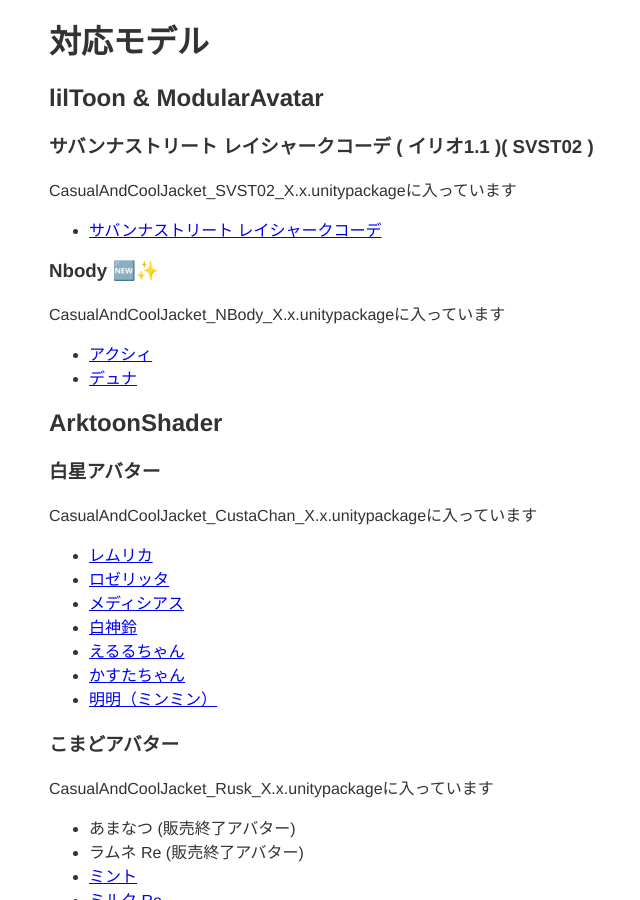
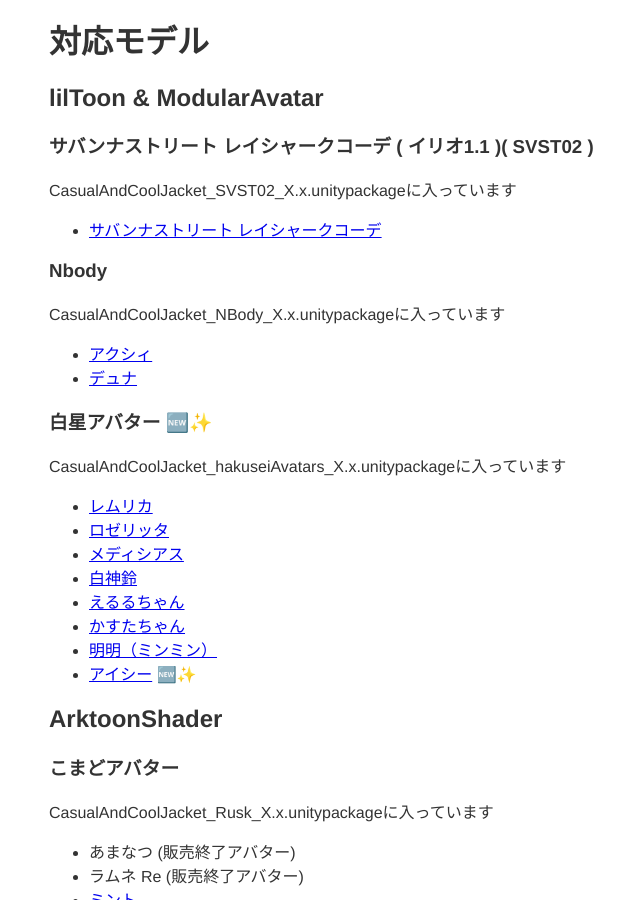
Before and after one commit to KLJP01/CasualAndCoolJacketManual, a Jekyll site: the page built from getting-started.md, in a window 1280 px wide and 900 px high, scrolled down 1595 px. Shown: the whole window, without its empty margins (1-641 px from the left). Built offline with Jekyll 4.4.1, drawn with Linux system fonts in a browser that asks for light colours; some of the changed text lies outside the part shown.

Commit message:
:memo: update

```diff
--- a/getting-started.md
+++ b/getting-started.md
@@ -31,8 +31,8 @@ lilToon版はModularAvatarを利用し,アバターにD&Dするだけで着せ
  - ジャケット(Short Sleeve ver.) : △1,560
  - ジャケット(Long Sleeve ver.) : △1,944
 
-## 【Nbody】アクシィ(A9c)🆕✨
-## 【Nbody】デュナ(D7)🆕✨
+## 【Nbody】アクシィ(A9c)
+## 【Nbody】デュナ(D7)
  - マフラー : △ 554
  - ジャケット(Short Sleeve ver.) : △1,752
  - ジャケット(Long Sleeve ver.) : △1,944
@@ -63,14 +63,13 @@ lilToon版はModularAvatarを利用し,アバターにD&Dするだけで着せ
 CasualAndCoolJacket_SVST02_X.x.unitypackageに入っています
 - [ サバンナストリート レイシャークコーデ ]( https://avatarchan.booth.pm/items/3964062 )
 
-### Nbody 🆕✨
+### Nbody
 CasualAndCoolJacket_NBody_X.x.unitypackageに入っています
  - [ アクシィ ]( https://mutachannel.booth.pm/items/4654274 )
  - [ デュナ ]( https://mutachannel.booth.pm/items/4654302 )
 
-## ArktoonShader
-### 白星アバター
-CasualAndCoolJacket_CustaChan_X.x.unitypackageに入っています
+### 白星アバター 🆕✨
+CasualAndCoolJacket_hakuseiAvatars_X.x.unitypackageに入っています
 - [ レムリカ ]( https://hakusei-avatar.booth.pm/items/1323709 )
 - [ ロゼリッタ ]( https://hakusei-avatar.booth.pm/items/3186170 )
 - [ メディシアス ]( https://hakusei-avatar.booth.pm/items/1995172 )
@@ -78,7 +77,9 @@ CasualAndCoolJacket_CustaChan_X.x.unitypackageに入っています
 - [ えるるちゃん ]( https://hakusei-avatar.booth.pm/items/2486319 )
 - [ かすたちゃん ]( https://hakusei-avatar.booth.pm/items/1795010 )
 - [ 明明（ミンミン） ]( https://hakusei-avatar.booth.pm/items/3695081 )
+- [ アイシー]( https://hakusei-avatar.booth.pm/items/4483855 ) 🆕✨
 
+## ArktoonShader
 ### こまどアバター
 CasualAndCoolJacket_Rusk_X.x.unitypackageに入っています
 - あまなつ (販売終了アバター)
@@ -128,7 +129,7 @@ ModularAvatar対応版衣装はModularAvatarをご利用ください.
   3. "**SVST02_05_VRC_Light**"をHierachyにD&D
   4. KL_SHOP > CasualAndCoolJacket > Prefab > SVST02 内にある"**jacketSet_SVST02_MA**"を"SVST02_05_VRC_Light"に直接D&D
 
-*アクシィ・デュナ(Nbody)の場合* 🆕✨
+*アクシィ・デュナ(Nbody)の場合*
 
   1. [Modular Avatar]( https://modular-avatar.nadena.dev/ja/ )の最新版をインストールしていない場合はインストールをして下さい.
   2. **OtherData_lilToon**内に[lilToon]( https://booth.pm/ja/items/3087170 )Shaderをインポートしてください.
```
Also changed, not shown: other parts of getting-started.md (+1 -1 lines), history.md (+2 -0 lines).
